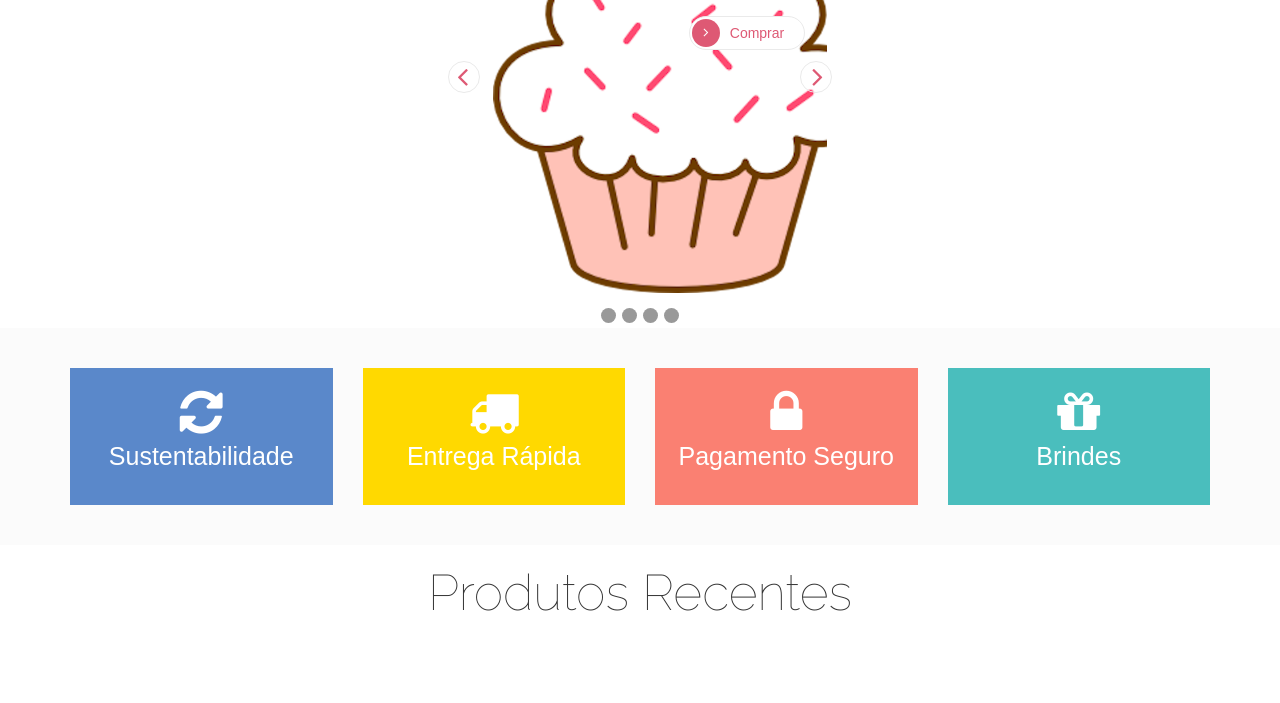
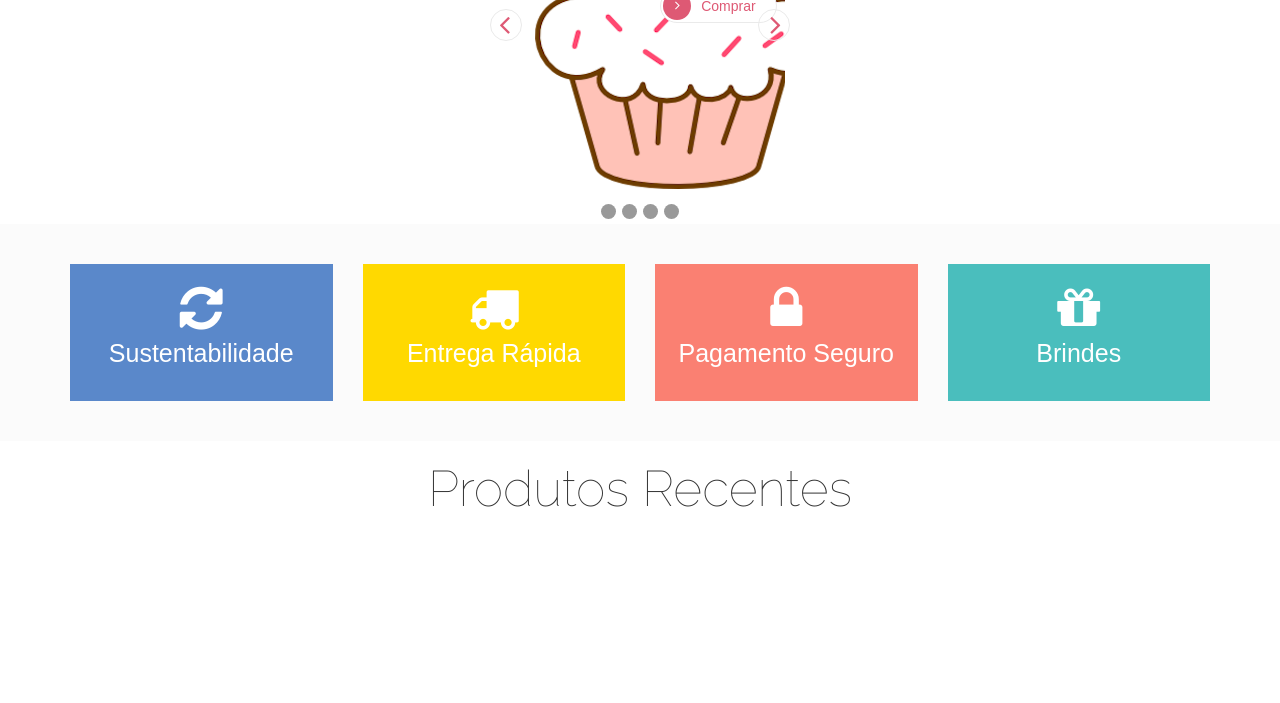
Before and after one commit to YouthN/Trabalho-7-Periodo, a plain HTML site: page index.html in a window 1280 px wide. Shown: the part 397-1100 px from the top of the page. Drawn offline with nearby package versions, Linux system fonts and the light colour scheme.

Commit message:
Update style.css

```diff
--- a/style.css
+++ b/style.css
@@ -150,7 +150,7 @@ z-index: 999;}
 .mainmenu-area ul.navbar-nav li:hover a, .mainmenu-area ul.navbar-nav li.active a {background: #de5974; color:#FFF;}
 .mainmenu-area .nav > li > a:focus {color: #FFF;}
 
-.slider-area { width:30%; position:relative; margin:0 auto; padding:5px;}
+.slider-area { width:300px; position:relative; margin:0 auto; padding:5px;}
 /*-------------------------
 [9. Block slider]
 ---------------------------*/
```
